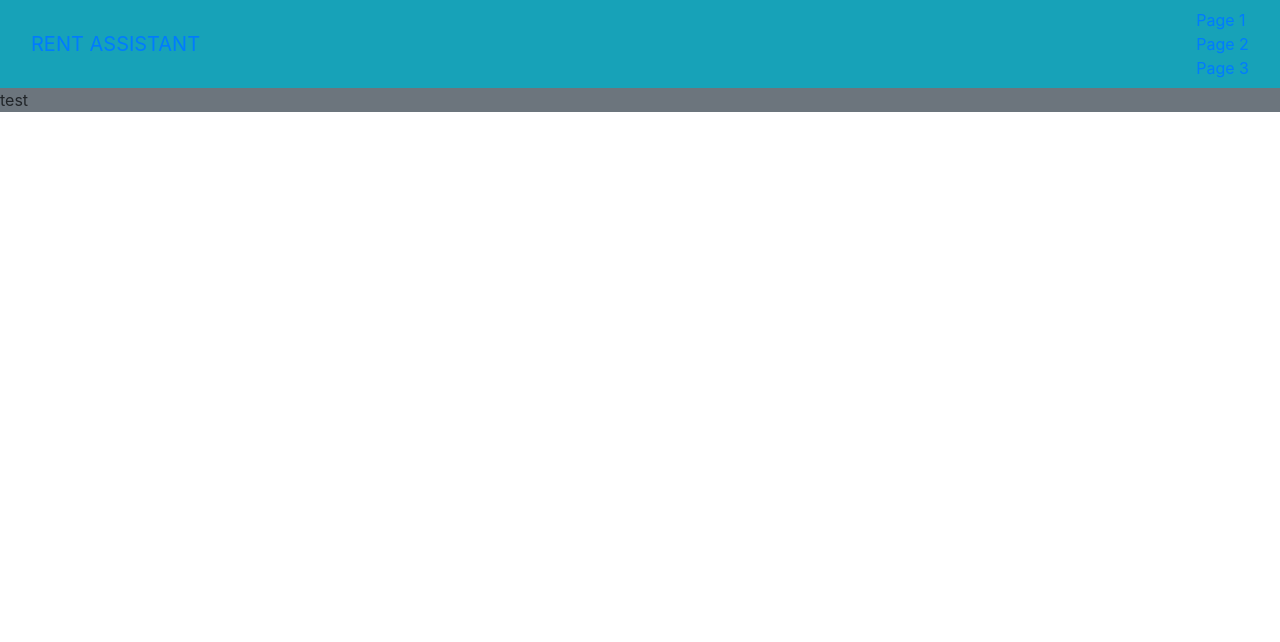
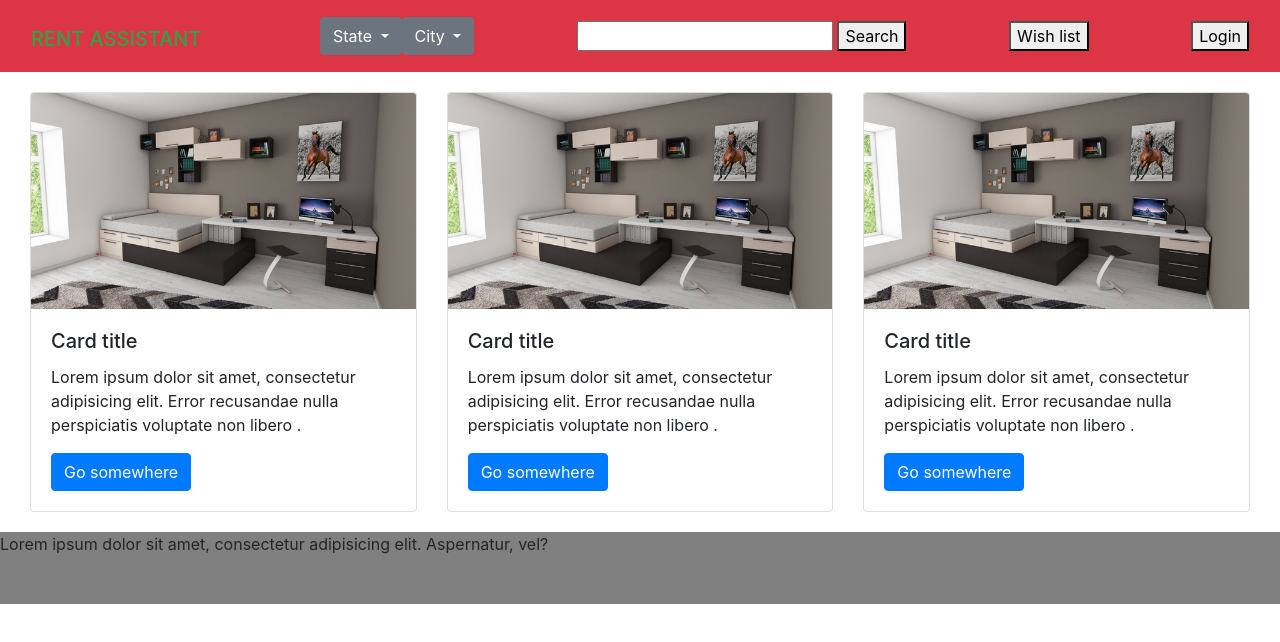
Before and after one commit to subhajitsarkar251/subhajitsarkar251.github.io, a plain HTML site: page index.html in a window 1280 px wide. Drawn offline with Linux system fonts and the light colour scheme.

Commit message:
pt-1
just chack

```diff
--- a/css/style.css
+++ b/css/style.css
@@ -0,0 +1,6 @@
+.citem{
+    margin: auto;
+    margin-top:20px;
+    margin-bottom: 20px;
+
+}
--- a/index.html
+++ b/index.html
@@ -11,24 +11,88 @@
         <link rel="stylesheet" href="css/style.css">
     </head>
     <body>
-       <!--nav bar-->
-        <nav class="navbar navbar-default bg-info">
+    <!--Header-->
+       <nav class="navbar navbar-default bg-danger">
             <div class="container-fluid">
                 <div class="navbar-header">
-                    <a class="navbar-brand" href="#">
-                            RENT ASSISTANT
-                     </a>
+                   <h1>
+                       <a class="navbar-brand text-success" href=#>RENT ASSISTANT</a>
+                   </h1>
+                </div>
+                <!--Location-->
+                   <form class="form-inline">
+                    <div class="dropdown">
+                      <button class="btn btn-secondary dropdown-toggle" type="button" id="dropdownMenuButton" data-toggle="dropdown" aria-haspopup="true" aria-expanded="false">
+                        State
+                      </button>
+                      <div class="dropdown-menu" aria-labelledby="dropdownMenuButton">
+                        <a class="dropdown-item" href="#">Item-1</a>
+                        <a class="dropdown-item" href="#">Item-2</a>
+                        <a class="dropdown-item" href="#">Item-3</a>
+                      </div>
+                    </div>
 
-                </div>
-                 <ul class="nav navbar-nav">
-                      <li><a href="#">Page 1</a></li>
-                      <li><a href="#">Page 2</a></li>
-                      <li><a href="#">Page 3</a></li>
-                </ul>
+                    <div class="dropdown">
+                      <button class="btn btn-secondary dropdown-toggle" type="button" id="dropdownMenuButton" data-toggle="dropdown" aria-haspopup="true" aria-expanded="false">
+                        City
+                      </button>
+                      <div class="dropdown-menu" aria-labelledby="dropdownMenuButton">
+                        <a class="dropdown-item" href="#">Item-1</a>
+                        <a class="dropdown-item" href="#">Item-2</a>
+                        <a class="dropdown-item" href="#">Item-3</a>
+                      </div>
+                    </div>
+                </form>
+                <!--Search bar-->
+                    <form>
+                        <input type="text" name="Searc box">
+                        <button name="Search">Search</button>
+                    </form>
+                    <form>
+                        <button name="wish list">Wish list</button>
+                    </form>
+                <!--Menu Item-->
+                    <form>
+                        <button name="login">Login</button>
+                    </form>
+           </div>
+         </nav>
+
+    <!--Card-->
+      <div class="container-fluid card-deck citem">
+       <div class="card b-card">
+          <img class="card-img-top" src="img/test.jpg" alt="TEST">
+          <div class="card-body">
+            <h5 class="card-title">Card title</h5>
+            <p class="card-text">Lorem ipsum dolor sit amet, consectetur adipisicing elit. Error recusandae nulla perspiciatis voluptate non libero .</p>
+            <a href="#" class="btn btn-primary">Go somewhere</a>
+          </div>
+        </div>
+        <!--card2-->
+         <div class="card" >
+          <img class="card-img-top" src="img/test.jpg" alt="TEST">
+          <div class="card-body">
+            <h5 class="card-title">Card title</h5>
+            <p class="card-text">Lorem ipsum dolor sit amet, consectetur adipisicing elit. Error recusandae nulla perspiciatis voluptate non libero .</p>
+            <a href="#" class="btn btn-primary">Go somewhere</a>
+          </div>
+        </div>
+        <!--card 3-->
+         <div class="card">
+          <img class="card-img-top" src="img/test.jpg" alt="TEST">
+          <div class="card-body">
+            <h5 class="card-title">Card title</h5>
+            <p class="card-text">Lorem ipsum dolor sit amet, consectetur adipisicing elit. Error recusandae nulla perspiciatis voluptate non libero .</p>
+            <a href="#" class="btn btn-primary">Go somewhere</a>
+          </div>
+        </div>
+        </div>
+        <!--Footer-->
+        <footer style="background-color:grey;">
+            <div>
+                Lorem ipsum dolor sit amet, consectetur adipisicing elit. Aspernatur, vel?
+                <br><br><br>
             </div>
-        </nav>
-        <footer class="bg-secondary">
-            test
         </footer>
         <!-- bootstrap js-->
         <script src="bootstrap/js/bootstrap.min.js"></script>
```
Also changed, not shown: img/test.jpg (added).
